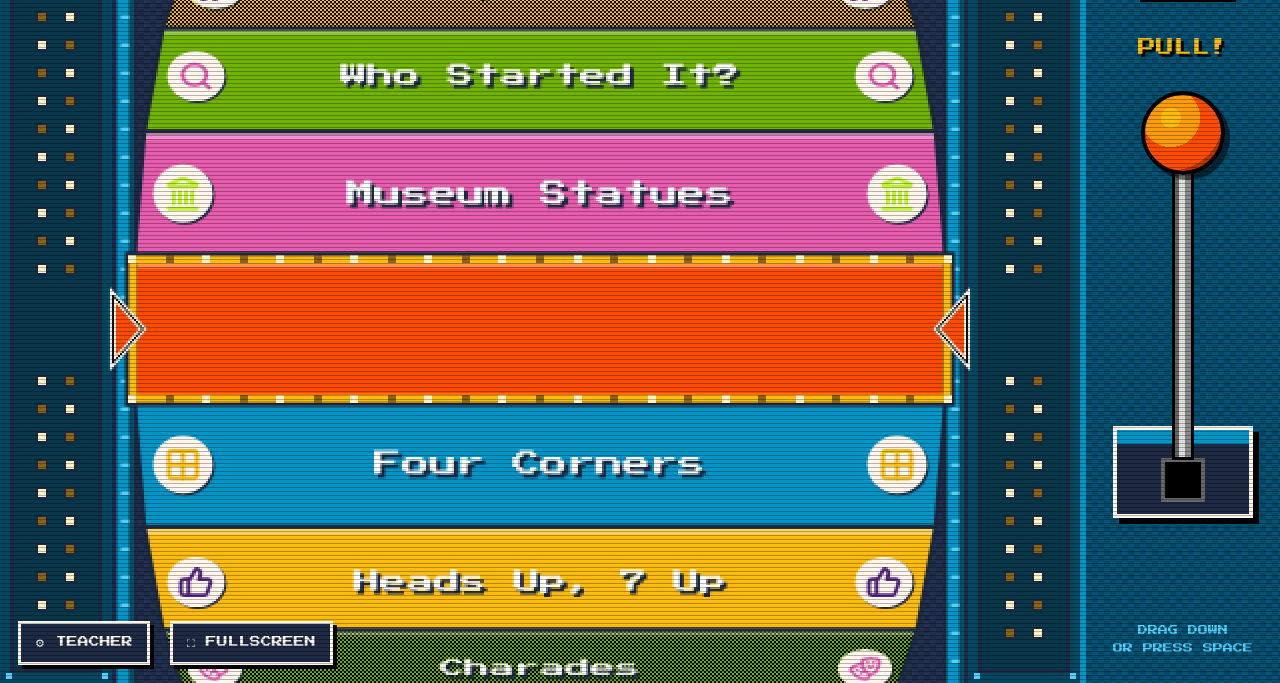
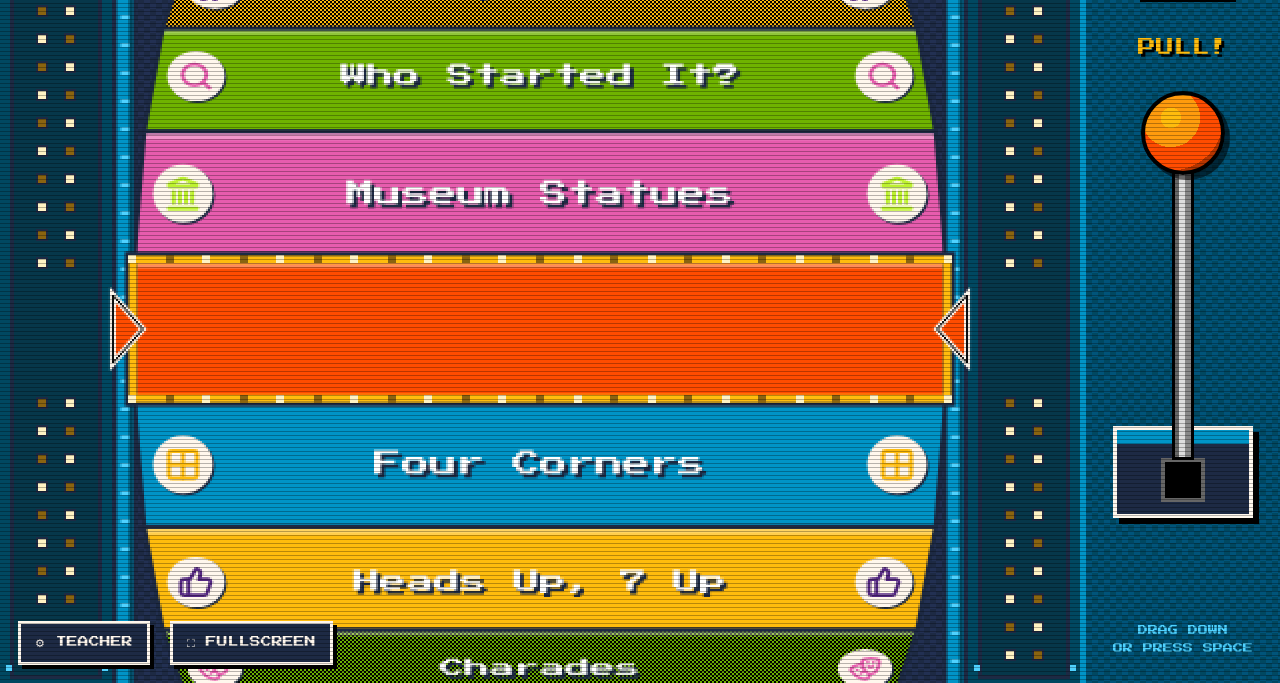
Before and after one commit to mrpiercey/indoor-recess-o-matic, a plain HTML site: page index.html in a window 1280 px wide. Shown: the part 117-800 px from the top of the page. Drawn offline with Linux system fonts and the light colour scheme.

Commit message:
Run the side-panel lights the full height of the cabinet
Co-Authored-By: Claude Opus 5.5 <noreply@anthropic.com>

```diff
--- a/index.html
+++ b/index.html
@@ -396,20 +396,21 @@ function drawCabinet(x0, x1, now) {
   const top = Math.round(drumTop) - 8, bot = Math.round(drumBottom), h = bot - top;
   ctx.fillStyle = SPACE; ctx.fillRect(x0, top, w, h);
   const m = Math.max(4, Math.round(w * 0.12));
-  ctx.fillStyle = MIDNIGHT; ctx.fillRect(x0 + m - 2, top + m - 2, w - m * 2 + 4, h - m * 2 + 4);
-  ctx.fillStyle = "#06374a"; ctx.fillRect(x0 + m, top + m, w - m * 2, h - m * 2);
-  ctx.fillStyle = "rgba(255,255,255,.18)"; ctx.fillRect(x0 + m, top + m, w - m * 2, 2);
+  const vm = 4;   // thin top/bottom margin so the lights run the full height
+  ctx.fillStyle = MIDNIGHT; ctx.fillRect(x0 + m - 2, top + vm - 2, w - m * 2 + 4, h - vm * 2 + 4);
+  ctx.fillStyle = "#06374a"; ctx.fillRect(x0 + m, top + vm, w - m * 2, h - vm * 2);
+  ctx.fillStyle = "rgba(255,255,255,.18)"; ctx.fillRect(x0 + m, top + vm, w - m * 2, 2);
   // rivets in the corners
   ctx.fillStyle = "#4FD2FF";
   for (const rx of [x0 + Math.round(m / 2) - 1, x1 - Math.round(m / 2) - 1])
-    for (const ry of [top + Math.round(m / 2) - 1, bot - Math.round(m / 2) - 1]) ctx.fillRect(rx, ry, 3, 3);
+    for (const ry of [top + vm + 2, bot - vm - 5]) ctx.fillRect(rx, ry, 3, 3);
   // columns of marquee bulbs (chase while spinning or celebrating)
   const celebrating = !spinning && now < celebrateUntil;
   const cols = w - m * 2 > 40 ? 2 : 1, step = 14, gapH = Math.max(14, Math.round(R * (Math.PI * 2 / Math.max(active().length, 1)) * 0.35));
   for (let c = 0; c < cols; c++) {
     const bx = Math.round(x0 + m + ((c + 1) / (cols + 1)) * (w - m * 2));
     let k = 0;
-    for (let y = top + m + 8; y < bot - m - 4; y += step, k++) {
+    for (let y = top + vm + 8; y <= bot - vm - 6; y += step, k++) {
       if (Math.abs(y - cy) < gapH) continue;
       const lit = (spinning || celebrating) ? ((k + c + Math.floor(now / 110)) % 2 === 0) : ((k + c) % 2 === 0);
       ctx.fillStyle = MIDNIGHT; ctx.fillRect(bx - 3, y - 3, 6, 6);
```
